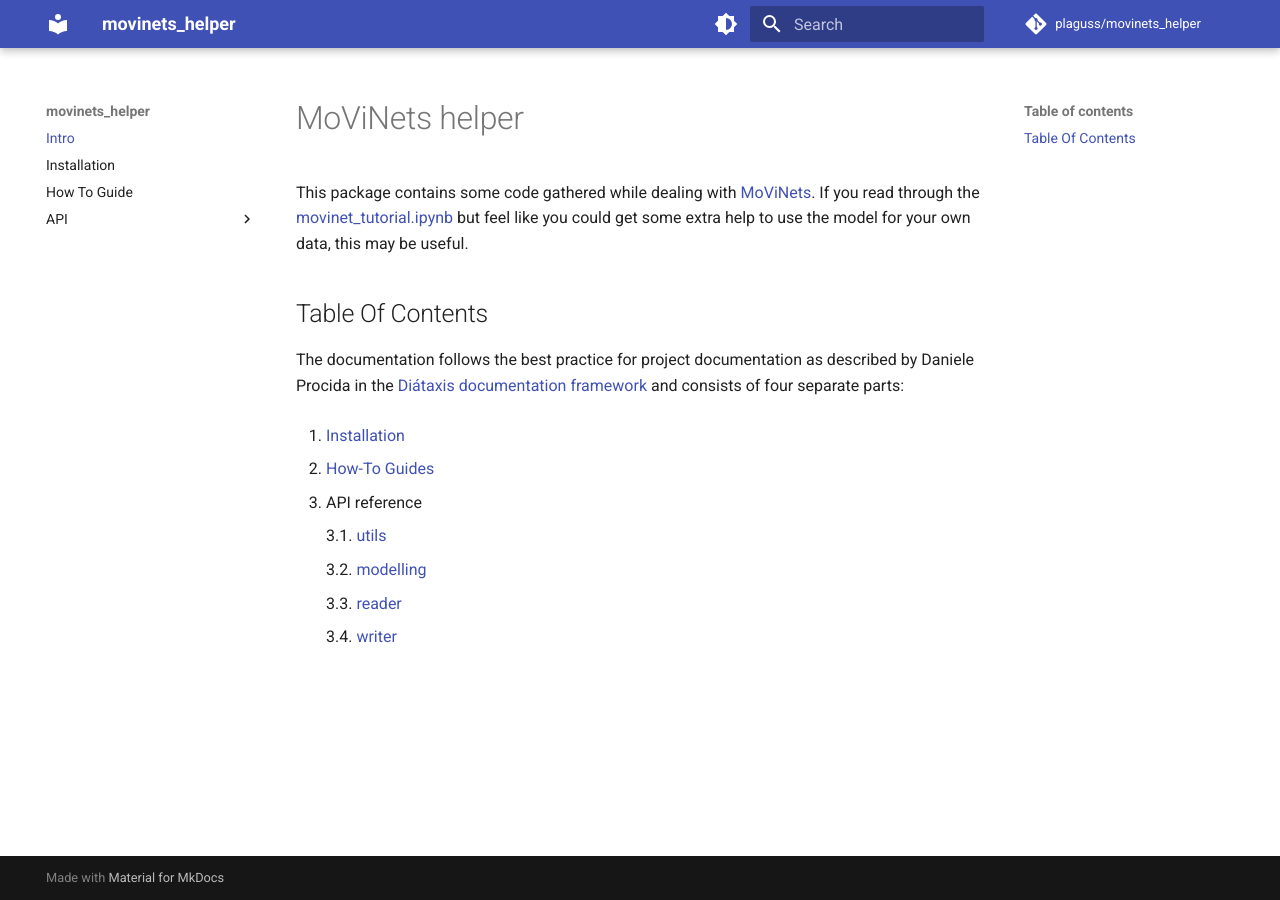
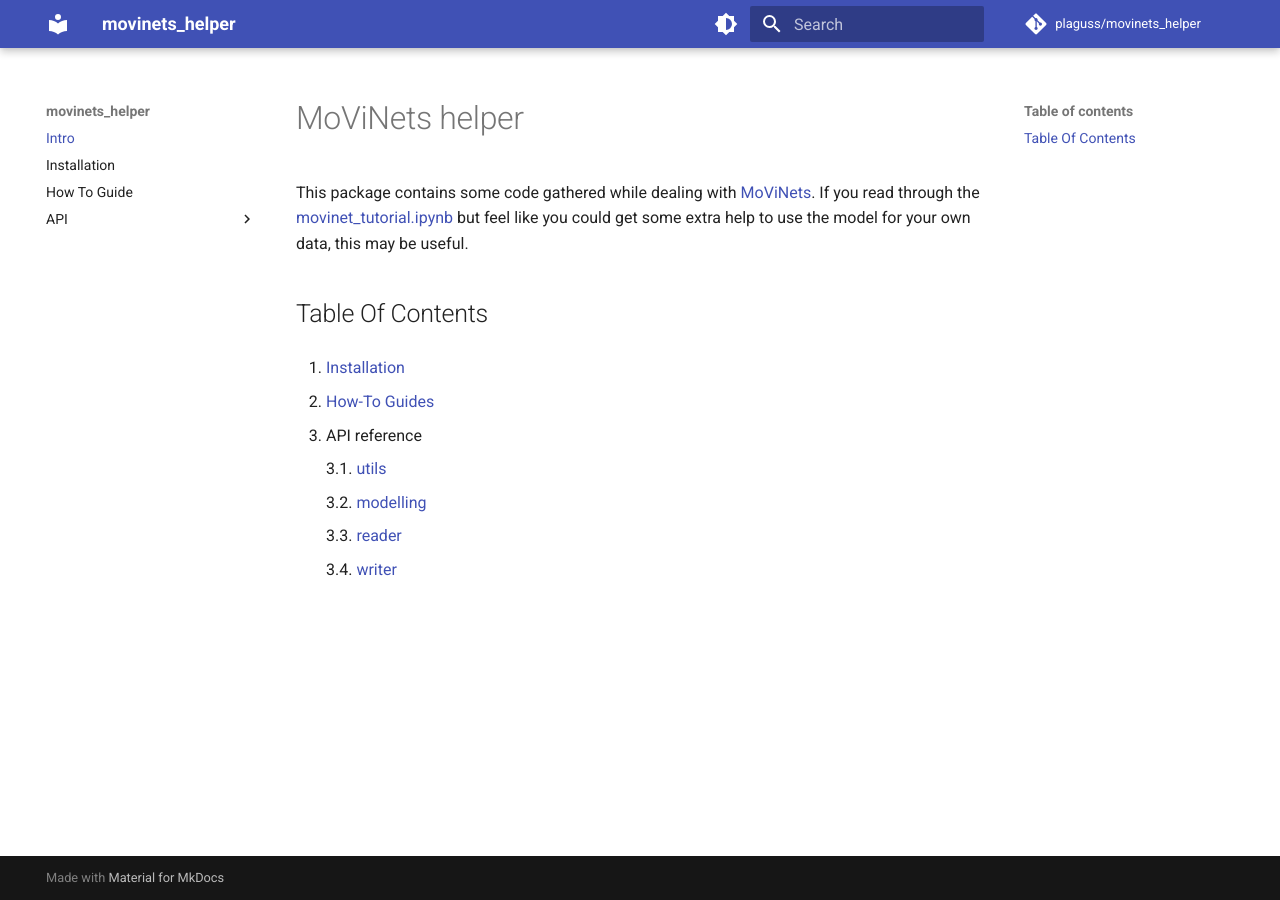
Before and after one commit to plaguss/movinets_helper, an MkDocs documentation site: the page built from docs/index.md, in a window 1280 px wide. Built offline with MkDocs 1.6.1 and Material for MkDocs 9.7.7, drawn with Linux system fonts in a browser that asks for light colours; comment, search, counter and statistics services are not loaded.

Commit message:
fix: updated path to docs and old comment

```diff
--- a/docs/index.md
+++ b/docs/index.md
@@ -4,11 +4,6 @@ This package contains some code gathered while dealing with [MoViNets](https://g
 If you read through the [movinet_tutorial.ipynb](https://colab.research.google.com/github/tensorflow/models/blob/master/official/projects/movinet/tools/plot_movinet_video_stream_predictions.ipynb) but feel like you could get some extra help to use the model for your own data, this may be useful.
 
 ## Table Of Contents
-
-The documentation follows the best practice for
-project documentation as described by Daniele Procida
-in the [Diátaxis documentation framework](https://diataxis.fr/)
-and consists of four separate parts:
 
 1. [Installation](installation.md)
 
--- a/movinets_helper/__init__.py
+++ b/movinets_helper/__init__.py
@@ -2,4 +2,4 @@
 
 __author__ = """Agustín Piqueres"""
 __email__ = "agustin.piqueres@gmail.com"
-__version__ = "0.1.4"
+__version__ = "0.1.5"
--- a/pyproject.toml
+++ b/pyproject.toml
@@ -46,5 +46,5 @@ dev = [
 ]
 
 [tool.flit.metadata.urls]
-Documentation = "https://movinets_helper.readthedocs.io"
+Documentation = "https://plaguss.github.io/movinets_helper/"
 Repository = "https://github.com/plaguss/movinets_helper"
```
